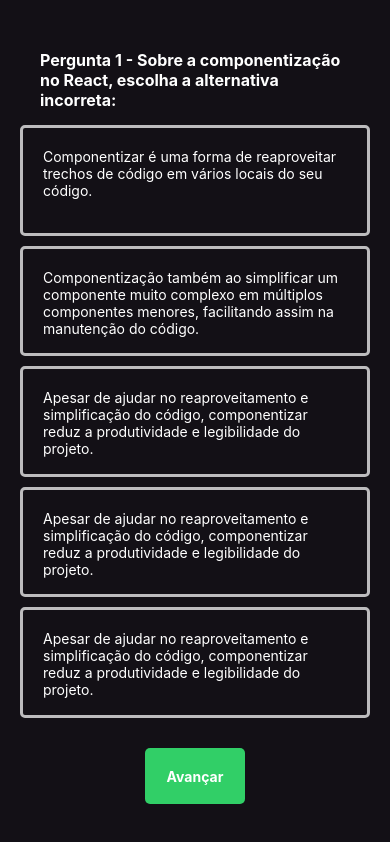
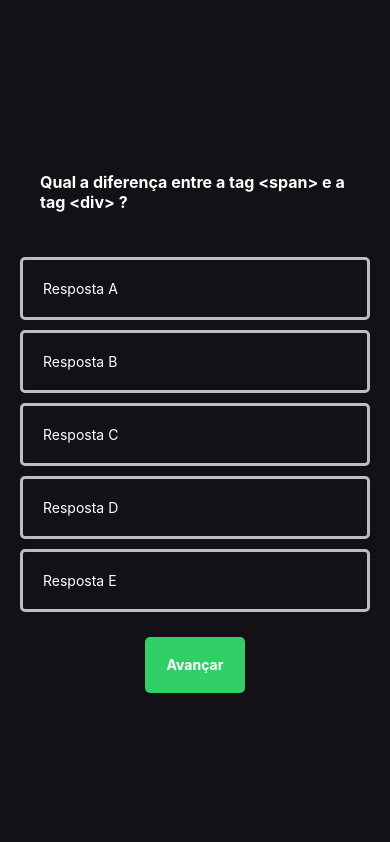
Before and after one commit to vyamashiro/app_quiz, a React Native app: screen / in a window 390 px wide. Built offline with nearby package versions, Linux system fonts and the light colour scheme.

Commit message:
logic for correct answer

```diff
--- a/package.json
+++ b/package.json
@@ -9,12 +9,15 @@
     "web": "expo start --web"
   },
   "dependencies": {
+    "@expo/webpack-config": "^0.17.2",
     "@types/react": "~18.0.24",
     "@types/react-native": "~0.70.6",
     "expo": "~47.0.8",
     "expo-status-bar": "~1.4.2",
     "react": "18.1.0",
+    "react-dom": "18.1.0",
     "react-native": "0.70.5",
+    "react-native-web": "~0.18.9",
     "typescript": "^4.6.3"
   },
   "devDependencies": {
--- a/src/Quiz/Quiz.tsx
+++ b/src/Quiz/Quiz.tsx
@@ -1,55 +1,49 @@
-import { TouchableOpacity, ScrollView, StyleSheet, Text, View } from 'react-native';
+import { useState } from 'react';
+import { TouchableOpacity, ScrollView, Text, View } from 'react-native';
+import { styles } from './styles';
+import { quizes } from '../staticData/quizes';
 
 export const Quiz = () => {
-  const question = [
-    {
-      // "Question": "Qual a diferença entre a tag &lt;span&gt; e a tag &lt;div&gt; ?"
-      "Question": "Qual a diferença entre a tag <span> e a tag <div> ?",
-      "Alternatives": ['Resposta A', 'Resposta B', 'Resposta C', 'Resposta D', 'Resposta E']
-    },
-    {
-      "Question": "Qual a diferença entre a tag <span> e a tag <div> ?",
-      "Alternatives": ['Resposta A', 'Resposta B', 'Resposta C', 'Resposta D', 'Resposta E']
-    },
-  ]
+  const [question, setQuestion] = useState(0)
+  const [isCorrectAnswer, setIsCorrectAnswer] = useState(false)
 
   const handleNextQuestion = () => {
+    setQuestion(prevState => prevState + 1);
+    setIsCorrectAnswer(false)
+  }
 
+  const alternativeIsCorrect = ({isCorrect}) => {
+    setIsCorrectAnswer(isCorrect)
   }
 
   return (
     <View style={styles.container}>
 
       <View style={styles.question}>
-        {/* <Text style={styles.questionText}>Pergunta 1 - Qual a diferença entre a tag &lt;span&gt; e a tag &lt;div&gt; ?</Text> */}
-        <Text style={styles.questionText}>Pergunta 1 - Sobre a componentização no React, escolha a alternativa incorreta:</Text>
+        <Text style={styles.questionText}>
+          {quizes[question].question}
+        </Text>
       </View>
 
-      <ScrollView showsVerticalScrollIndicator={false}>
+      <View>
+        <ScrollView showsVerticalScrollIndicator={false}>
+          {
+            quizes[question].alternatives.map(alternative =>
+              <TouchableOpacity
+                key={alternative.alternative}
+                style={isCorrectAnswer && alternative.isCorrect ? styles.correctAlternative : styles.alternative }
+                onPress={() => alternativeIsCorrect(alternative)}
+              >
+                <Text style={styles.alternativeText}>
+                  {alternative.alternative}
+                </Text>
+              </TouchableOpacity>
+            )
+          }
+        </ScrollView>
+      </View>
 
-        <View style={styles.alternative}>
-          <Text style={styles.alternativeText}>Componentizar é uma forma de reaproveitar trechos de código em vários locais do seu código.</Text>
-        </View>
-
-        <View style={styles.alternative}>
-          <Text style={styles.alternativeText}>Componentização também ao simplificar um componente muito complexo em múltiplos componentes menores, facilitando assim na manutenção do código.</Text>
-        </View>
-
-        <View style={styles.alternative}>
-          <Text style={styles.alternativeText}>Apesar de ajudar no reaproveitamento e simplificação do código, componentizar reduz a produtividade e legibilidade do projeto.</Text>
-        </View>
-
-        <View style={styles.alternative}>
-          <Text style={styles.alternativeText}>Apesar de ajudar no reaproveitamento e simplificação do código, componentizar reduz a produtividade e legibilidade do projeto.</Text>
-        </View>
-
-        <View style={styles.alternative}>
-          <Text style={styles.alternativeText}>Apesar de ajudar no reaproveitamento e simplificação do código, componentizar reduz a produtividade e legibilidade do projeto.</Text>
-        </View>
-
-      </ScrollView>
-
-      <View>
+      <View style={styles.sectionButton}>
         <TouchableOpacity style={styles.button} onPress={handleNextQuestion}>
           <Text style={styles.textButton}>Avançar</Text>
         </TouchableOpacity>
@@ -58,54 +52,3 @@ export const Quiz = () => {
     </View>
   );
 }
-
-const styles = StyleSheet.create({
-  container: {
-    flex: 1,
-    backgroundColor: '#131016',
-    alignItems: 'center',
-    justifyContent: 'center',
-    padding: 40,
-    // paddingTop: 40,
-    // paddingBottom: 40
-  },
-  question: {
-    marginTop: 10,
-    marginBottom: 10,
-  },
-  alternative: {
-    flex: 1,
-    // height: '',
-    width: 350,
-    borderColor: '#ffffffb7',
-    borderWidth: 3,
-    borderRadius: 5,
-    padding: 20,
-    marginTop: 5,
-    marginBottom: 5,
-  },
-  questionText: {
-    color: '#fff',
-    fontSize: 16,
-    fontWeight: "bold",
-    // fontFamily: "Aria"
-  },
-  alternativeText: {
-    color: '#fff',
-    fontSize: 14,
-    // fontFamily: "Aria"
-  },
-  button: {
-    width: 100,
-    height: 56,
-    borderRadius: 5,
-    backgroundColor: '#31CF67',
-    alignItems: 'center',
-    justifyContent: 'center'
-  },
-  textButton: {
-    color: '#fff',
-    fontSize: 14,
-    fontWeight: "bold",
-  }
-});
--- /dev/null
+++ b/src/Quiz/styles.ts
@@ -0,0 +1,65 @@
+import { StyleSheet } from "react-native";
+
+export const styles = StyleSheet.create({
+  container: {
+    flex: 1,
+    backgroundColor: '#131016',
+    alignItems: 'center',
+    justifyContent: 'center',
+    padding: 40,
+    // paddingTop: 40,
+    // paddingBottom: 40
+  },
+  question: {
+    marginTop: 20,
+    marginBottom: 40,
+  },
+  alternative: {
+    flex: 1,
+    width: 350,
+    borderColor: '#ffffffb7',
+    borderWidth: 3,
+    borderRadius: 5,
+    padding: 20,
+    marginTop: 5,
+    marginBottom: 5,
+  },
+  correctAlternative: {
+    backgroundColor: '#31CF67',
+    flex: 1,
+    width: 350,
+    borderColor: '#ffffffb7',
+    borderWidth: 3,
+    borderRadius: 5,
+    padding: 20,
+    marginTop: 5,
+    marginBottom: 5,
+  },
+  questionText: {
+    color: '#fff',
+    fontSize: 16,
+    fontWeight: "bold",
+    // fontFamily: "Aria"
+  },
+  alternativeText: {
+    color: '#fff',
+    fontSize: 14,
+    // fontFamily: "Aria"
+  },
+  sectionButton: {
+    marginTop: 20,
+  },
+  button: {
+    width: 100,
+    height: 56,
+    borderRadius: 5,
+    backgroundColor: '#31CF67',
+    alignItems: 'center',
+    justifyContent: 'center'
+  },
+  textButton: {
+    color: '#fff',
+    fontSize: 14,
+    fontWeight: "bold",
+  }
+});
--- /dev/null
+++ b/src/staticData/quizes.ts
@@ -0,0 +1,53 @@
+export const quizes = [
+  {
+    // "Question": "Qual a diferença entre a tag &lt;span&gt; e a tag &lt;div&gt; ?"
+    "question": "Qual a diferença entre a tag <span> e a tag <div> ?",
+    "alternatives": [
+      {
+        "alternative": "Resposta A",
+        "isCorrect": true,
+      },
+      {
+        "alternative": "Resposta B",
+        "isCorrect": false,
+      },
+      {
+        "alternative": "Resposta C",
+        "isCorrect": false,
+      },
+      {
+        "alternative": "Resposta D",
+        "isCorrect": false,
+      },
+      {
+        "alternative": "Resposta E",
+        "isCorrect": false,
+      },
+    ]
+  },
+  {
+    "question": "Sobre a componentização no React, escolha a alternativa incorreta:",
+    "alternatives": [
+      {
+        "alternative": "Componentizar é uma forma de reaproveitar trechos de código em vários locais do seu código.",
+        "isCorrect": false,
+      },
+      {
+        "alternative": "Apesar de ajudar no reaproveitamento e simplificação do código, componentizar reduz a produtividade e legibilidade do projeto.",
+        "isCorrect": true,
+      },
+      {
+        "alternative": "Componentização também ao simplificar um componente muito complexo em múltiplos componentes menores, facilitando assim na manutenção do código.",
+        "isCorrect": false,
+      },
+      {
+        "alternative": "Componentização também ao simplificar um componente muito complexo em múltiplos componentes menores, facilitando assim na manutenção do código.",
+        "isCorrect": false,
+      },
+      {
+        "alternative": "Componentização também ao simplificar um componente muito complexo em múltiplos componentes menores, facilitando assim na manutenção do código.",
+        "isCorrect": false,
+      },
+    ]
+  },
+]
```
Also changed, not shown: 1 other file (tests, documents, lock files or other folders).
